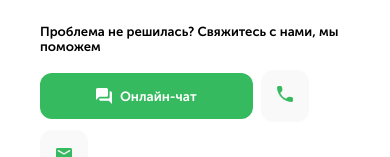
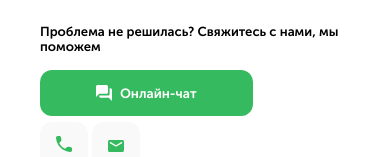
Before and after one commit to MatkovskyA/AmetonTestArticle, a plain HTML site: page index.html in a window 390 px wide. Shown: the part 941-1098 px from the top of the page. Drawn offline with Linux system fonts and the light colour scheme.

Commit message:
Адаптив

```diff
--- a/index.html
+++ b/index.html
@@ -48,8 +48,11 @@
                     </div>
                     <div class="contacts-items">
                         <button class="item-btn"><img src="resourses/chat.svg" alt="icon">Онлайн-чат</button>
-                        <a href="#!" class="item-link phone"><img src="resourses/phone.svg" alt="icon"></a>
-                        <a href="#!" class="item-link mail"><img src="resourses/anvelope.svg" alt="icon"></a>
+                        <div class="item-links">
+                            <a href="#!" class="item-link phone"><img src="resourses/phone.svg" alt="icon"></a>
+                            <a href="#!" class="item-link mail"><img src="resourses/anvelope.svg" alt="icon"></a>
+                        </div>
+
                     </div>
                 </div>
             </div>
--- a/scss/style.scss
+++ b/scss/style.scss
@@ -93,3 +93,9 @@ p {
     right: 50px;
   }
 }
+
+@media (max-width: 400px) {
+  .contacts-items {
+    row-gap: 20px;
+  }
+}
```
Also changed, not shown: css/style.css, 1 other file.
